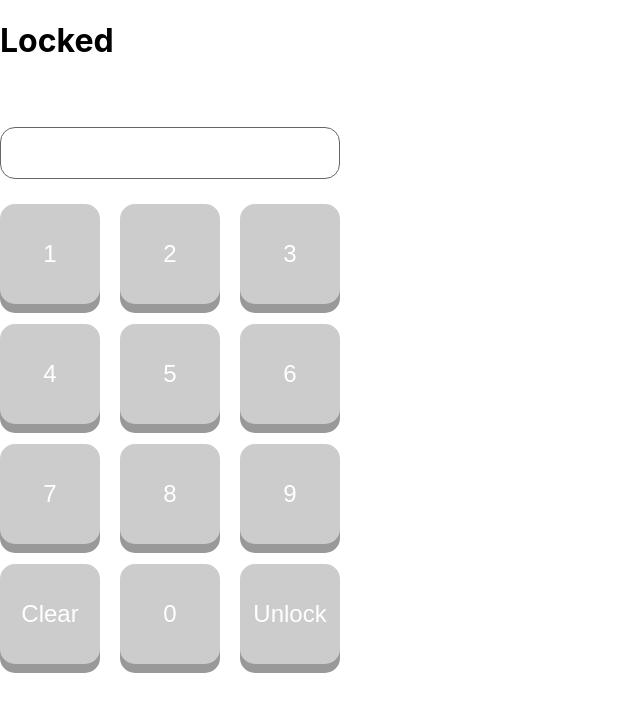
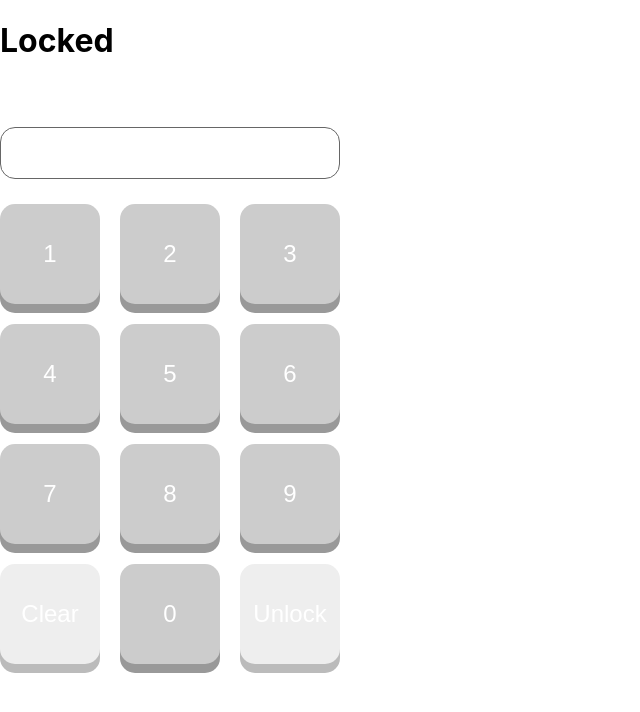
Before and after one commit to afx-dummy-account/afx-pin-lock, a React (Create React App) app: page / in a window 1280 px wide. Shown: the top 712 px of the page, without its empty margins (0-640 px from the left). Built offline with nearby package versions, Linux system fonts and the light colour scheme.

Commit message:
feature complete

```diff
--- a/src/comps/NumPad.tsx
+++ b/src/comps/NumPad.tsx
@@ -88,8 +88,11 @@ export default ({
         keyCode={57}
       />
       <NumpadButton
+        disabled={digits.length === 0}
         onClick={() => {
+          if (digits.length > 0) {
             setDigits([]);
+          }
         }}
       >
         Clear
@@ -101,7 +104,9 @@ export default ({
         keyCode={48}
       />
       <NumpadButton
+        disabled={digits.length !== 4}
         onClick={() => {
+          if (digits.length === 4) {
             if (digits.join("") === correctCombination) {
               setIncorrect(false)
               setUnlocked(true);
@@ -123,6 +128,7 @@ export default ({
             }
 
             setDigits([]);
+          }
         }}
       >
         Unlock
--- a/src/comps/NumPadButton.tsx
+++ b/src/comps/NumPadButton.tsx
@@ -9,11 +9,14 @@ export const NumpadButton = styled.button`
   cursor: pointer;
   outline: none;
   color: #fff;
-  background-color: #ccc;
+  background-color: ${({ disabled }) => disabled ? '#eee' : '#ccc'};
   border: none;
   border-radius: 15px;
-  box-shadow: 0 9px #999;
+  box-shadow: 0 9px ${({ disabled }) => disabled ? '#bbb' : '#999'};
 
+  ${({ disabled }) => {
+    if (!disabled) {
+      return `
         &:hover {
           background-color: #aaa;
         }
@@ -23,6 +26,9 @@ export const NumpadButton = styled.button`
           box-shadow: 0 5px #666;
           transform: translateY(4px);
         }
+      `
+    }
+  }}
 `;
 
 // TODO: type
@@ -38,23 +44,23 @@ export const NumpadDigitButton = ({ value, digits, setDigits, keyCode }: Props)
     setDigits([...(digits.length === 4 ? digits.slice(1) : digits), value])
   }, [digits, setDigits, value])
 
-  const escFunction = useCallback((event) => {
-    console.log('escFunction')
-    if(event.keyCode === keyCode) {
+  const handleKeyPress = useCallback((event) => {
+    if(event.keyCode === keyCode && digits.length < 4) {
       handlePress()
     }
-  }, [keyCode, handlePress]);
+  }, [keyCode, digits, handlePress]);
 
   useEffect(() => {
-    document.addEventListener('keydown', escFunction, false);
+    document.addEventListener('keydown', handleKeyPress, false);
 
     return () => {
-      document.removeEventListener('keydown', escFunction, false);
+      document.removeEventListener('keydown', handleKeyPress, false);
     };
-  }, [escFunction]);
+  }, [handleKeyPress]);
 
   return (
     <NumpadButton
+      disabled={digits.length === 4}
       onClick={handlePress} >
       {value}
     </NumpadButton>
```
Lines whose indentation alone changed are shown as unchanged.
